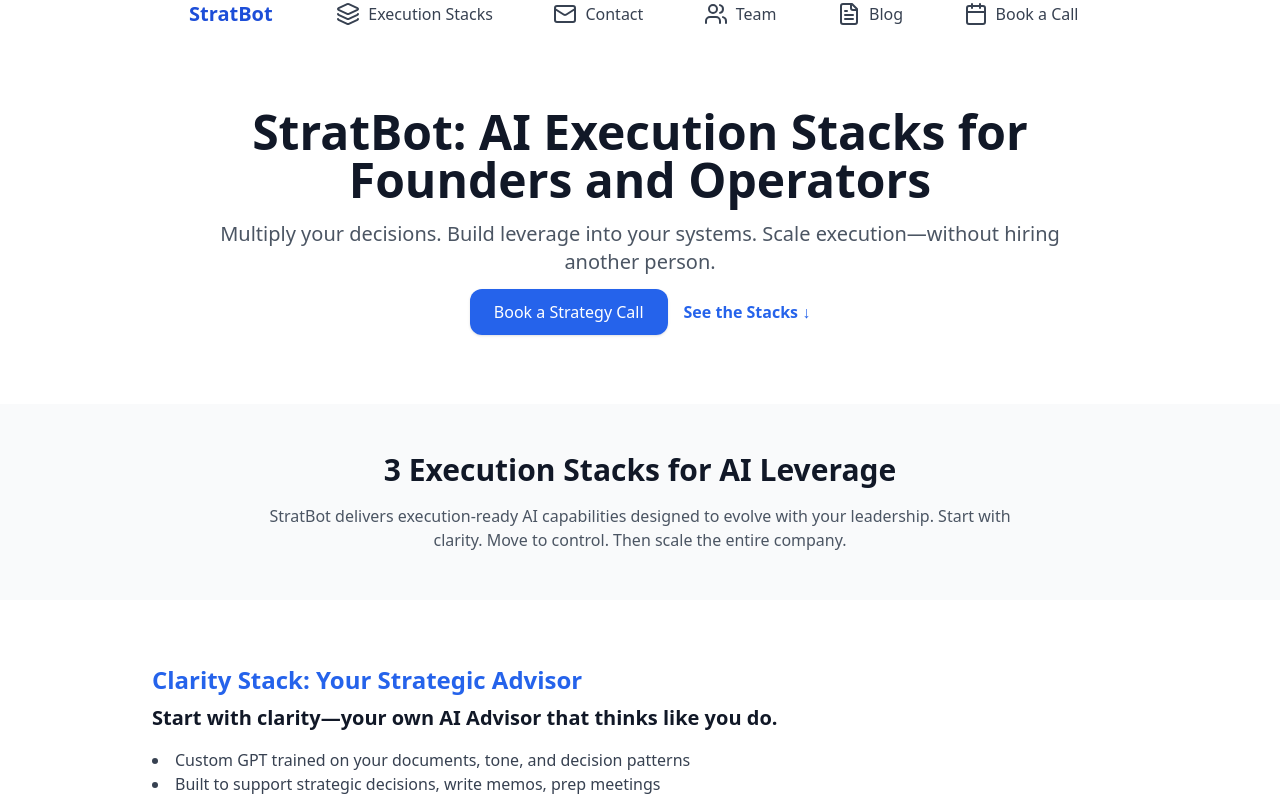
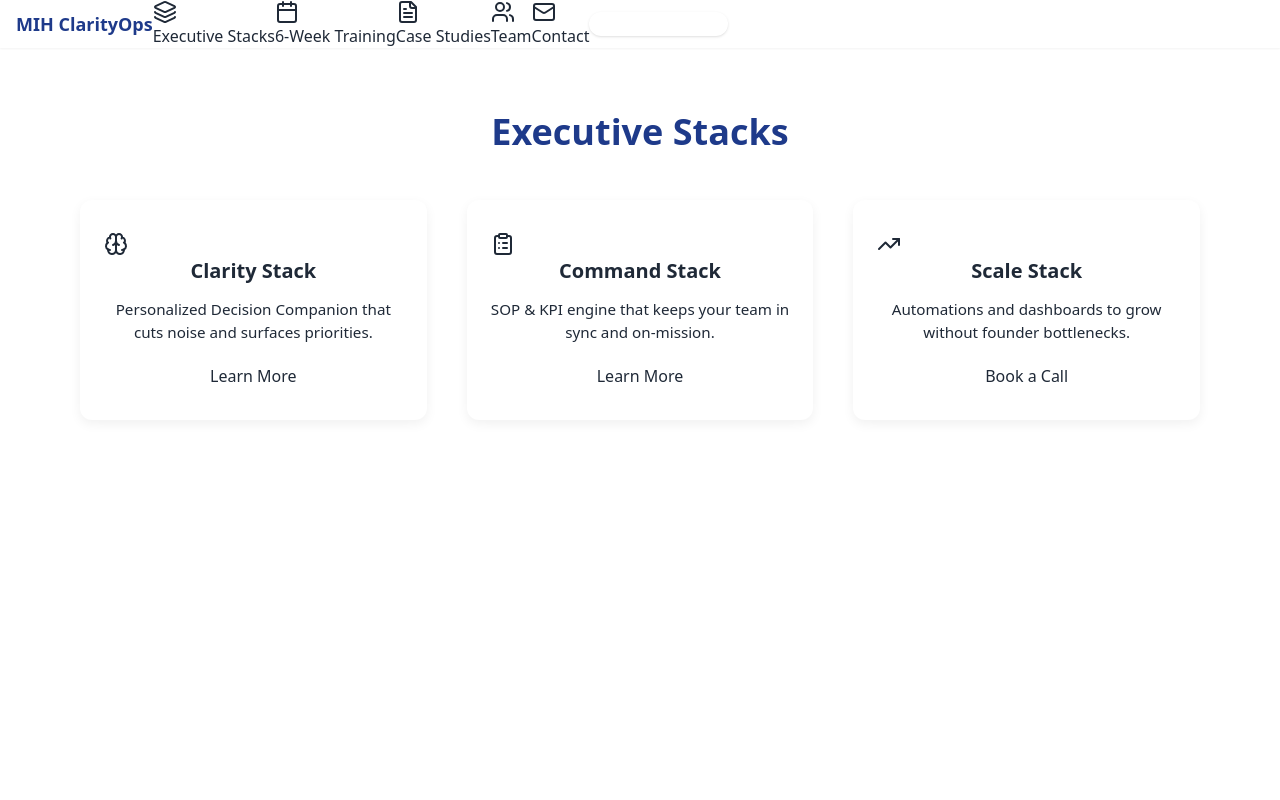
Before and after one commit to TalonAI/stratbot-site, a Next.js app: page /services in a window 1280 px wide. Shown: the top 800 px of the page. Built offline with nearby package versions, Linux system fonts and the light colour scheme.

Commit message:
Initial website files commit

```diff
--- a/components/Layout.js
+++ b/components/Layout.js
@@ -1,51 +1,99 @@
 import Link from 'next/link';
-import { Mail, Users, FileText, Calendar, Layers } from 'lucide-react';
+import {
+  Layers,
+  Calendar,
+  FileText,
+  Users,
+  Mail,
+  Phone,
+} from 'lucide-react';
 
 export default function Layout({ children }) {
   return (
     <div className="min-h-screen flex flex-col bg-[#fdfaf3] text-gray-800">
+      {/* ── Top navigation bar ───────────────────────── */}
       <nav className="bg-white shadow-sm">
-        <div className="max-w-7xl mx-auto px-4 sm:px-6 lg:px-8">
-          <ul className="flex justify-center items-center">
-            <li className="px-6">
-              <Link href="/" className="text-blue-700 font-bold text-xl hover:text-blue-800">
-                StratBot&nbsp;&nbsp;&nbsp;
+        <div className="max-w-7xl mx-auto flex items-center py-2 px-4 sm:px-6 lg:px-8">
+          {/* Brand (left) */}
+          <Link
+            href="/"
+            className="font-extrabold text-lg text-navy mr-6 hover:text-accent"
+          >
+            MIH&nbsp;ClarityOps
+          </Link>
+
+          {/* Nav links (evenly spaced) */}
+          <ul className="flex flex-1 items-center justify-evenly">
+            <li>
+              <Link href="/services" className="nav">
+                <Layers className="icon" />
+                Executive&nbsp;Stacks
               </Link>
             </li>
-            <li className="px-6">
-              <Link href="/services" className="flex items-center text-gray-700 hover:text-blue-700">
-                <Layers className="w-5 h-5 mr-2" />
-                Execution Stacks&nbsp;&nbsp;&nbsp;
+            <li>
+              <Link href="/training" className="nav">
+                <Calendar className="icon" />
+                6-Week&nbsp;Training
               </Link>
             </li>
-            <li className="px-6">
-              <Link href="/contact" className="flex items-center text-gray-700 hover:text-blue-700">
-                <Mail className="w-5 h-5 mr-2" />
-                Contact&nbsp;&nbsp;&nbsp;
+            <li>
+              <Link href="/results" className="nav">
+                <FileText className="icon" />
+                Case&nbsp;Studies
               </Link>
             </li>
-            <li className="px-6">
-              <Link href="/team" className="flex items-center text-gray-700 hover:text-blue-700">
-                <Users className="w-5 h-5 mr-2" />
-                Team&nbsp;&nbsp;&nbsp;
+            <li>
+              <Link href="/team" className="nav">
+                <Users className="icon" />
+                Team
               </Link>
             </li>
-            <li className="px-6">
-              <Link href="/blog" className="flex items-center text-gray-700 hover:text-blue-700">
-                <FileText className="w-5 h-5 mr-2" />
-                Blog&nbsp;&nbsp;&nbsp;
+            <li>
+              <Link href="/contact" className="nav">
+                <Mail className="icon" />
+                Contact
               </Link>
             </li>
-            <li className="px-6">
-              <Link href="/book" className="flex items-center text-gray-700 hover:text-blue-700">
-                <Calendar className="w-5 h-5 mr-2" />
-                Book a Call&nbsp;&nbsp;&nbsp;
+            <li>
+              <Link
+                href="/call"
+                className="flex items-center bg-accent text-white rounded-full px-4 py-1.5 shadow hover:opacity-90 transition"
+              >
+                <Phone className="w-4 h-4 mr-1" />
+                Book&nbsp;a&nbsp;Call
               </Link>
             </li>
           </ul>
         </div>
       </nav>
+
+      {/* ── Page body ──────────────────────────────── */}
       <main className="flex-grow">{children}</main>
+
+      {/* ── Inline helper styles ───────────────────── */}
+      <style jsx>{`
+        .nav {
+          display: flex;
+          align-items: center;
+          color: #374151; /* gray-700 */
+          transition: color 0.15s, transform 0.15s;
+        }
+        .nav:hover {
+          color: #2563eb; /* blue-600 */
+          transform: translateY(-2px);
+        }
+        .icon {
+          width: 18px;
+          height: 18px;
+          margin-right: 4px;
+        }
+        .text-navy {
+          color: #1e3a8a;
+        }
+        .hover\\:text-accent:hover {
+          color: #f97316;
+        }
+      `}</style>
     </div>
   );
 }
--- a/pages/services.js
+++ b/pages/services.js
@@ -1,77 +1,64 @@
-import React from 'react';
 import Link from 'next/link';
+import { Brain, ClipboardList, TrendingUp } from 'lucide-react';
 
 export default function Services() {
   return (
-    <div className="bg-white text-gray-900">
+    <section className="max-w-6xl mx-auto py-16 px-4">
+      <h1 className="text-4xl font-bold text-center text-navy mb-12">
+        Executive Stacks
+      </h1>
 
-      {/* Hero Section */}
-      <section className="text-center py-20 px-6 max-w-4xl mx-auto">
-        <h1 className="text-4xl md:text-5xl font-extrabold mb-4">StratBot: AI Execution Stacks for Founders and Operators</h1>
-        <p className="text-lg md:text-xl text-gray-600 mb-6">Multiply your decisions. Build leverage into your systems. Scale execution—without hiring another person.</p>
-        <div className="space-x-4">
-          <a href="/contact" className="bg-blue-600 text-white px-6 py-3 rounded-xl shadow hover:bg-blue-700 transition">Book a Strategy Call</a>
-          <a href="#stacks" className="text-blue-600 font-semibold hover:underline">See the Stacks ↓</a>
+      <div className="grid gap-10 sm:grid-cols-2 lg:grid-cols-3">
+        {/* Clarity */}
+        <div className="card">
+          <Brain className="card-icon" />
+          <h3 className="card-title">Clarity&nbsp;Stack</h3>
+          <p className="card-copy">
+            Personalized Decision Companion that cuts noise and surfaces priorities.
+          </p>
+          <Link href="/clarity" className="card-cta">Learn&nbsp;More</Link>
         </div>
-      </section>
 
-      {/* Intro Section */}
-      <section className="bg-gray-50 py-12 px-6" id="stacks">
-        <div className="max-w-3xl mx-auto text-center">
-          <h2 className="text-3xl font-bold mb-4">3 Execution Stacks for AI Leverage</h2>
-          <p className="text-gray-600">StratBot delivers execution-ready AI capabilities designed to evolve with your leadership. Start with clarity. Move to control. Then scale the entire company.</p>
+        {/* Command */}
+        <div className="card">
+          <ClipboardList className="card-icon" />
+          <h3 className="card-title">Command&nbsp;Stack</h3>
+          <p className="card-copy">
+            SOP & KPI engine that keeps your team in sync and on-mission.
+          </p>
+          <Link href="/command" className="card-cta">Learn&nbsp;More</Link>
         </div>
-      </section>
 
-      {/* Clarity Stack */}
-      <section className="py-16 px-6 max-w-5xl mx-auto">
-        <h3 className="text-2xl font-bold mb-2 text-blue-600">Clarity Stack: Your Strategic Advisor</h3>
-        <p className="text-xl font-semibold mb-4">Start with clarity—your own AI Advisor that thinks like you do.</p>
-        <ul className="list-disc list-inside text-gray-700 mb-4">
-          <li>Custom GPT trained on your documents, tone, and decision patterns</li>
-          <li>Built to support strategic decisions, write memos, prep meetings</li>
-          <li>Delivers the hard truth—this is the voice you need, not your spouse, not your board, not your team</li>
-          <li>Includes onboarding and usage playbook</li>
-        </ul>
-        <p className="mb-4 text-gray-700">Outcome: A thinking partner with no agenda—just clarity and leverage.</p>
-        <Link href="/services/clarity" className="text-blue-600 font-semibold hover:underline">Explore the Clarity Stack →</Link>
-      </section>
+        {/* Scale */}
+        <div className="card">
+          <TrendingUp className="card-icon" />
+          <h3 className="card-title">Scale&nbsp;Stack</h3>
+          <p className="card-copy">
+            Automations and dashboards to grow without founder bottlenecks.
+          </p>
+          <Link href="/call" className="card-cta">Book&nbsp;a&nbsp;Call</Link>
+        </div>
+      </div>
 
-      {/* Command Stack */}
-      <section className="bg-gray-50 py-16 px-6 max-w-5xl mx-auto">
-        <h3 className="text-2xl font-bold mb-2 text-blue-600">Command Stack: The Augmented Executive</h3>
-        <p className="text-xl font-semibold mb-4">Scale your leadership, decisions, and deals with AI-enhanced workflows.</p>
-        <ul className="list-disc list-inside text-gray-700 mb-4">
-          <li>GPT agents for deal prep, strategy reviews, and async leadership</li>
-          <li>Automation of repetitive workflows across ops, projects, and meetings</li>
-          <li>AI task managers and assistant workflows embedded into your tools</li>
-          <li>Training you and your team to use AI like an operator—not a tinkerer</li>
-        </ul>
-        <p className="mb-4 text-gray-700">Outcome: You move faster, think clearer, and lead without bottlenecking execution.</p>
-        <Link href="/services/command" className="text-blue-600 font-semibold hover:underline">Explore the Command Stack →</Link>
-      </section>
-
-      {/* Scale Stack */}
-      <section className="py-16 px-6 max-w-5xl mx-auto">
-        <h3 className="text-2xl font-bold mb-2 text-blue-600">Scale Stack: The AI Operating System</h3>
-        <p className="text-xl font-semibold mb-4">Turn your entire company into an AI-native execution engine.</p>
-        <ul className="list-disc list-inside text-gray-700 mb-4">
-          <li>Org-wide AI audit and implementation roadmap</li>
-          <li>Shared Team GPTs for Sales, Ops, Support and beyond</li>
-          <li>Redesigns of meeting rhythms, SOPs, and internal comms with AI leverage</li>
-          <li>Ongoing fractional AI leadership to own implementation and iteration</li>
-        </ul>
-        <p className="mb-4 text-gray-700">Outcome: An organization that executes faster, scales smarter, and adapts to change in real time.</p>
-        <Link href="/services/scale" className="text-blue-600 font-semibold hover:underline">Explore the Scale Stack →</Link>
-      </section>
-
-      {/* Final CTA */}
-      <section className="bg-blue-600 text-white py-20 px-6 text-center">
-        <h2 className="text-3xl font-bold mb-4">Ready to Build Your Stack?</h2>
-        <p className="text-lg mb-6">StratBot gives you execution leverage with strategic AI that works like you do.</p>
-        <a href="/contact" className="bg-white text-blue-600 px-6 py-3 rounded-xl font-semibold hover:bg-gray-100 transition">Book a Strategy Call</a>
-      </section>
-
-    </div>
+      {/* simple card styles */}
+      <style jsx>{`
+        .card {
+          background: #ffffff;
+          border-radius: 0.75rem;
+          box-shadow: 0 4px 12px rgba(0,0,0,0.06);
+          padding: 2rem 1.5rem; text-align:center;
+          transition: transform .15s;
+        }
+        .card:hover { transform: translateY(-4px); }
+        .card-icon { width:40px;height:40px;color:#1e3a8a;margin:0 auto 1rem; }
+        .card-title { font-size:1.25rem;font-weight:700;margin-bottom:.75rem; }
+        .card-copy { font-size:.95rem;line-height:1.5;margin-bottom:1.25rem; }
+        .card-cta {
+          background:#f97316;color:#fff;padding:.5rem 1.25rem;
+          border-radius:9999px;font-weight:600;transition:opacity .15s;
+        }
+        .card-cta:hover { opacity:.9; }
+      `}</style>
+    </section>
   );
 }
--- a/tailwind.config.js
+++ b/tailwind.config.js
@@ -4,7 +4,14 @@
     "./pages/**/*.{js,ts,jsx,tsx}",
   ],
   theme: {
-    extend: {},
+    extend: {
+  	colors: {
+    		navy:   '#1E3A8A',
+    		sky:    '#3B82F6',
+    		accent: '#F97316',   // orange
+    		light:  '#F1F5F9',
+  },
+},
   },
   plugins: [],
 }
```
Also changed, not shown: public/logo.png (added).
